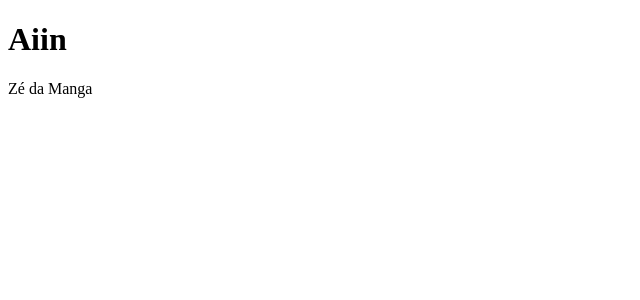
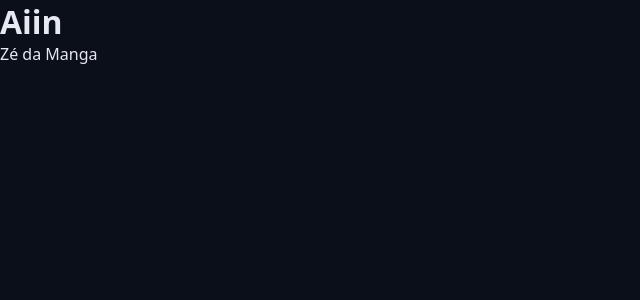
Before and after one commit to IagoKJorge/chronos-pomodoro, a React (Vite) app: page / in a window 1280 px wide. Shown: the top 300 px of the page, without its empty margins (0-640 px from the left). Built offline with nearby package versions, Linux system fonts and the light colour scheme.

Commit message:
Reset do css e estilos globais

```diff
--- a/src/App.tsx
+++ b/src/App.tsx
@@ -1,3 +1,6 @@
+import './styles/theme.css';
+import './styles/global.css';
+
 export function App() {
   return (
     <>
--- a/src/styles/global.css
+++ b/src/styles/global.css
@@ -0,0 +1,16 @@
+* {
+  padding: 0;
+  margin: 0;
+  box-sizing: border-box;
+}
+
+html{
+  font-size: 62.5%;
+}
+
+body{
+  font-family: system-ui, -apple-system, BlinkMacSystemFont, 'Segoe UI', Roboto, Oxygen, Ubuntu, Cantarell, 'Open Sans', 'Helvetica Neue', sans-serif;
+  font-size: 1.6rem;
+  background-color: var(--gray-900);
+  color: var(--text-default);
+}
```
